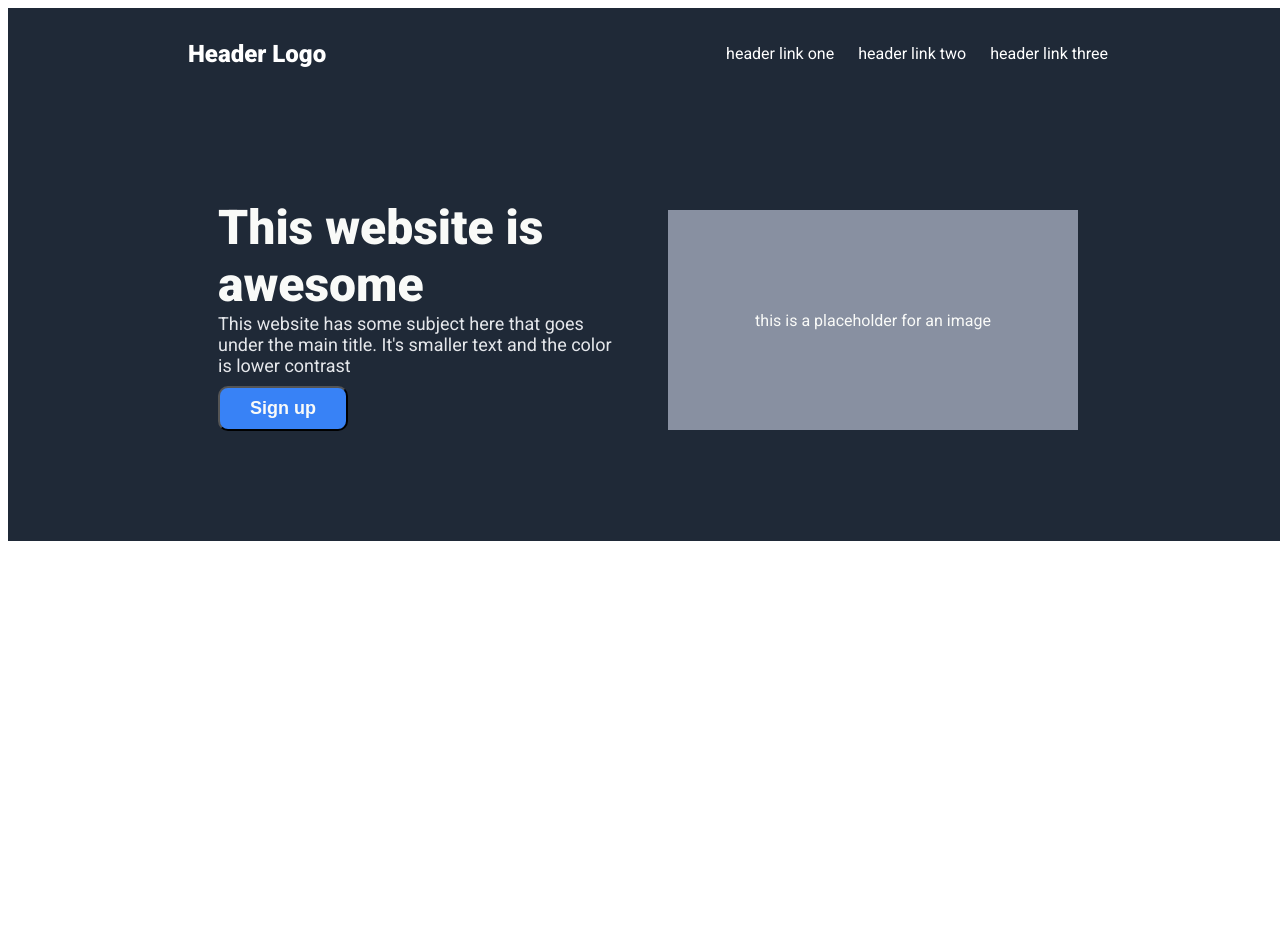
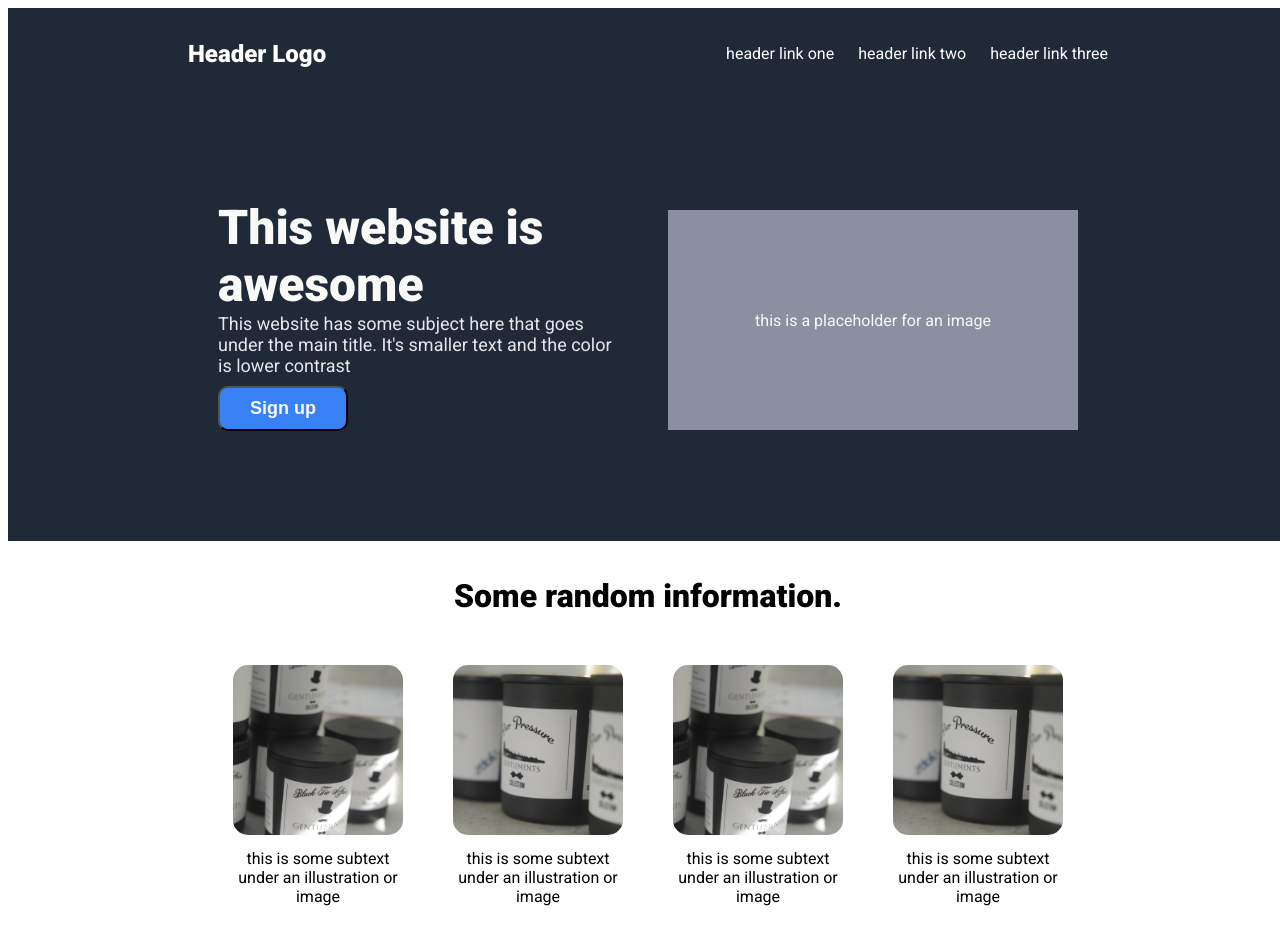
Before and after one commit to Castaneda88/landing-page, a plain HTML site: page index.html in a window 1280 px wide. Before the commit the page ends 816 px from the top, so only its background shows below. Drawn offline with Linux system fonts and the light colour scheme; files whose address does not match are found by name.

Commit message:
add section 2 to the landing page
modify index.html to include image elements
add styling to css for a guided easier navigation
and visual appeal to the additions made to html

```diff
--- a/index.html
+++ b/index.html
@@ -28,7 +28,27 @@
         <div class="section-1b">
             <p>this is a placeholder for an image</p></div>
     </div>
-    <div></div>
+    <div class="section-2">
+        <div class="header-2">Some random information.</div>
+        <div class="item-container">
+            <div class="item">
+                <img src="./images/img/Stay-lit-marketing2.jpg" alt="#">
+                <div class="text">this is some subtext under an illustration or image</div>
+            </div>
+            <div class="item">
+                <img src="./images/img/Stay-lit-site-image.jpg" alt="#">
+                <div class="text">this is some subtext under an illustration or image</div>
+            </div>
+            <div class="item">
+                <img src="./images/img/Stay-lit-marketing2.jpg" alt="#">
+                <div class="text">this is some subtext under an illustration or image</div>
+            </div>
+            <div class="item">
+                <img src="./images/img/Stay-lit-site-image.jpg" alt="#">
+                <div class="text">this is some subtext under an illustration or image</div>
+            </div>
+        </div>
+    </div>
     <div></div>
     <div class="footer"></div>
 </body>
--- a/styles/styles.css
+++ b/styles/styles.css
@@ -42,7 +42,7 @@ ul a{
     background:#1F2937;
     display:flex;
     align-items: center;
-    justify-content: space-between;
+    justify-content: center;
     padding:100px 210px;
     gap:40px;
 
@@ -84,5 +84,43 @@ button{
 
 .section-1a,
 .section-1b{
-    flex:1 1 0;
+    width: 450px;
 }
+
+.section-2{
+    background: white;
+    padding:36px;
+}
+
+.header-2{
+    color:black;
+    font-size: 32px;
+    font-weight: 900;
+}
+
+.item-container{
+    display:flex;
+    justify-content: center;
+    gap:50px;
+    margin:50px;
+}
+
+.header-2,
+.text{
+    text-align: center;
+}
+
+.item{
+    width:170px;
+    height:auto
+}
+
+.item img{
+    width:auto;
+    height:170px;
+    border-radius: 15px;
+}
+
+.text{
+    margin: 10px 0;
+}
```
Also changed, not shown: images/img/Stay-lit-marketing2.jpg (added), images/img/Stay-lit-site-image.jpg (added).
